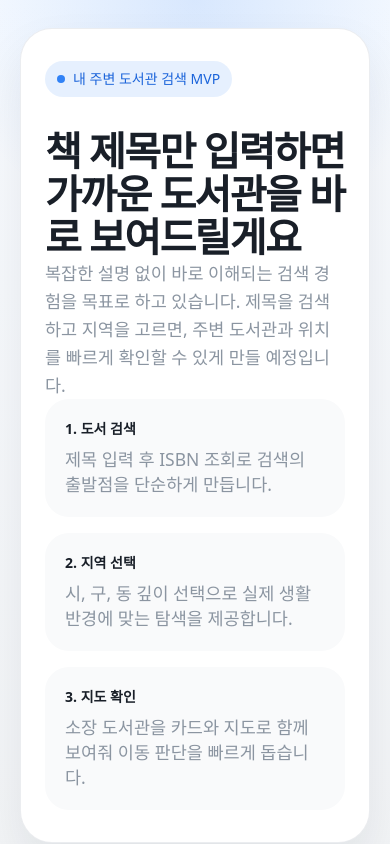
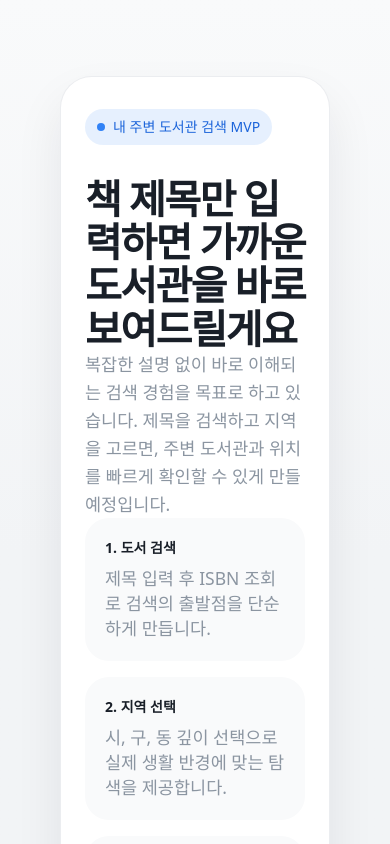
Before and after one commit to GoJiMin/nearby-library-search, a React (Vite) app: page / in a window 390 px wide. Shown: the top 844 px of the page. Built offline with nearby package versions, Linux system fonts and the light colour scheme.

Commit message:
[chore] 앱 기본 화면 프레임과 콘텐츠 영역 기준을 고정
- AppLayout에 반응형 여백과 최대 너비 기준 반영
- 앱 전체 배경과 메인 콘텐츠 영역 구조를 정리
- phase 1 task 문서에서 레이아웃 프레임 항목 체크

```diff
--- a/src/app/layouts/AppLayout.tsx
+++ b/src/app/layouts/AppLayout.tsx
@@ -2,8 +2,10 @@ import type { PropsWithChildren } from 'react'
 
 function AppLayout({ children }: PropsWithChildren) {
   return (
-    <div className="min-h-screen">
-      <div className="mx-auto flex min-h-screen w-full flex-col">{children}</div>
+    <div className="from-surface-muted via-background to-background min-h-screen bg-linear-to-b">
+      <div className="mx-auto flex min-h-screen w-full max-w-300 flex-col px-5 pt-5 pb-10 sm:px-8 sm:pt-7 sm:pb-14">
+        <main className="flex-1">{children}</main>
+      </div>
     </div>
   )
 }
```
Also changed, not shown: 1 other file (tests, documents, lock files or other folders).
